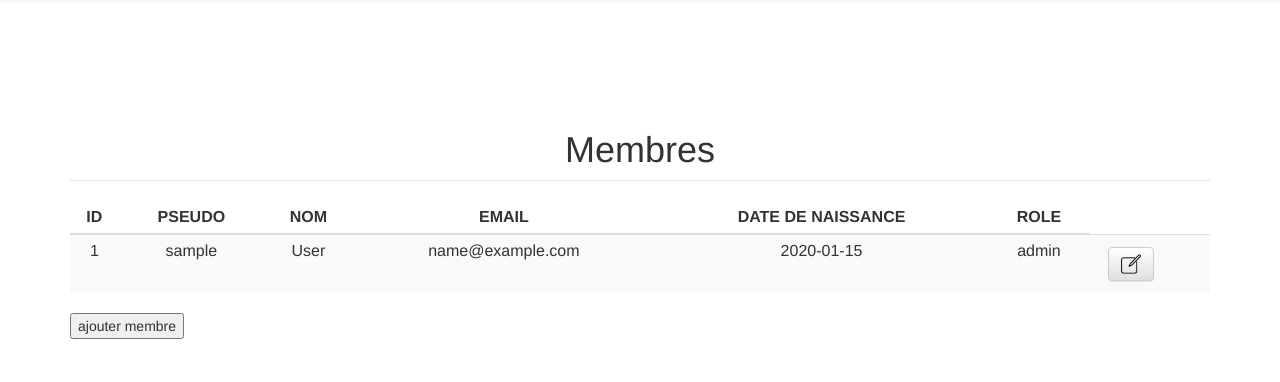
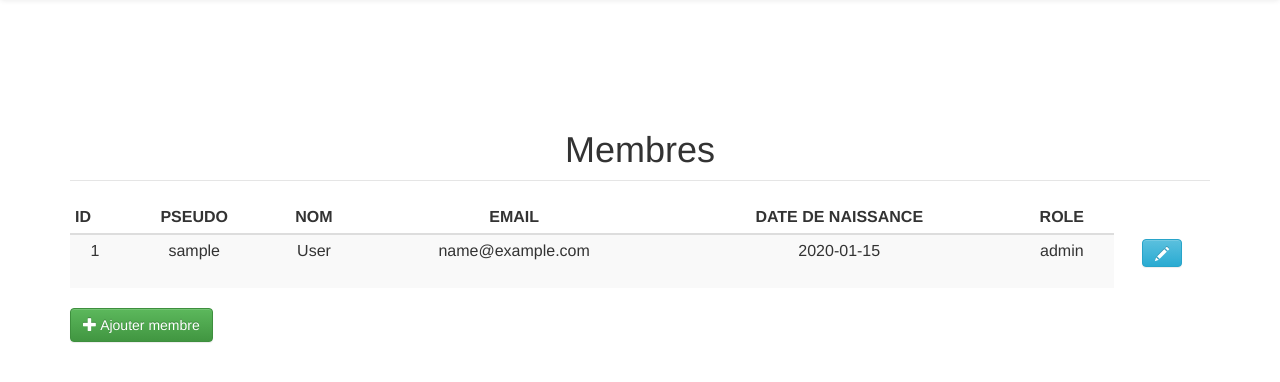
Before and after one commit to Nodiryps/online_library, a PHP site: the page made by view/view_user_list.php in a window 1280 px wide. Shown: the part 52-434 px from the top of the page. Run offline with PHP 8.4, Linux system fonts and the light colour scheme; the template is opened without the code that fills it: most values are stand-ins (such as "Sample title", 1, 10 or a date in 2020).

Commit message:
petites modifs style

```diff
--- a/view/view_profile.php
+++ b/view/view_profile.php
@@ -28,12 +28,12 @@
         </nav>
 
         <div class="container">
-            <div class="text-center"><h2 style="margin-left:15px;">Bonjour, <?= $profile->fullname ?> :)</h2></div>
+            <div><h2 style="">Bonjour, <?= $profile->fullname ?> :)</h2></div>
         </div>
 
-        <div class="container" style="margin-top:60px;">
+        <div class="container" style="margin-top:30px;">
             <table class="table table-striped table-condensed">
-                <legend class="text-center"><h1>Mes locations</h1></legend>
+                <legend class="text-center"><strong><h1>Mes locations</h1></strong></legend>
                 <thead class="thead-dark">
                     <tr>
                         <th>Livres</th>
--- a/view/view_user_list.php
+++ b/view/view_user_list.php
@@ -13,6 +13,9 @@
 
         <!-- Latest compiled and minified JavaScript -->
         <script src="https://maxcdn.bootstrapcdn.com/bootstrap/3.3.7/js/bootstrap.min.js" integrity="sha384-Tc5IQib027qvyjSMfHjOMaLkfuWVxZxUPnCJA7l2mCWNIpG9mGCD8wGNIcPD7Txa" crossorigin="anonymous"></script>
+        <style>
+            legend, td{text-align: center;}
+        </style>
     </head>
     <body>
 
@@ -25,12 +28,12 @@
 
         <div class="container" style="margin-top:110px;">
 
-            <table class="table table-striped table-condensed" >
-                <legend class="text-center"><h1>Membres</h1></legend>
+            <table class="table table-striped table-condensed">
+                <legend><strong><h1>Membres</h1></strong></legend>
                 <thead class="thead-dark">
                     <tr>
                         <?php if ($utilisateur->role == "admin"): ?>
-                            <th class="text-center">ID</th>
+                            <th>ID</th>
                         <?php endif; ?>
 
                         <th class="text-center">PSEUDO</th>
@@ -46,31 +49,31 @@
                         <?php if ($utilisateur->role == "admin"): ?>
                             <td class="text-center"> <?= $member->id ?></td>
                         <?php endif; ?>
-                        <td class="text-center"> <?= $member->username ?></td>
-                        <td class="text-center"> <?= $member->fullname ?></td>
-                        <td class="text-center"> <?= $member->email ?></td>
-                        <td class="text-center"> <?= $member->birthdate ?></td>
-                        <td class="text-center"> <?= $member->role ?></td>
+                        <td> <?= $member->username ?></td>
+                        <td> <?= $member->fullname ?></td>
+                        <td> <?= $member->email ?></td>
+                        <td> <?= $member->birthdate ?></td>
+                        <td> <?= $member->role ?></td>
                         <?php if ($utilisateur->role == "admin" || $utilisateur->role == "manager"): ?>
-                            <td style="width: 120px;height:30px;">
-                                <div class="btn">
+                            <td style="border:none;" bgcolor="white">
                                 <form action="user/edit_profile" method="POST">
                                     <input type="hidden" name="idmember" value="<?= $member->id ?>" >
-                                        <button  style="display:inline-block;float:left;"class="btn btn-default" name="modifier" type="submit" value="modifier"  >
-                                            <img style="width:20px;" src="img/edit-button.png" atl="modif">
+                                    <button class="btn btn-info" name="modifier" type="submit" value="modifier"  >
+                                        <span class="glyphicon glyphicon-pencil"></span>
                                     </button>
                                 </form>
+                            </td>
                             <?php if ($utilisateur->role == "admin" && $utilisateur->username != $member->username): ?>
+                                <td style="border:none;" bgcolor="white">
                                     <form method="post" action="user/delete_user">
                                         <input type="hidden"  name="iddelete" value="<?= $member->id ?>" >
                                         <?php if ($member->username != $utilisateur->username): ?>
-                                                <button style="display:inline-block;" class="btn btn-danger" name="delete" type="submit" value="supprimer">
-                                                    <img  style="width:20px;" src="img/delete-button.png" >
+                                            <button class="btn btn-danger" name="delete" type="submit" value="supprimer">
+                                                <span class="glyphicon glyphicon-trash"></span>
                                             </button>
                                         <?php endif; ?>
                                     <?php endif; ?>
                                 </form>
-                                </div>
                             </td>
                         <?php endif; ?>
                     <?php endforeach; ?>
@@ -78,7 +81,9 @@
             </table>
             <?php if ($utilisateur->role == "admin" || $utilisateur->role == "manager"): ?>
                 <form method="post" action="user/add_user">
-                    <input type="submit" value="ajouter membre" >
+                    <button class="btn btn-success" name="addMember" type="submit" value="ajouter membre">
+                        <span class="glyphicon glyphicon-plus"></span> Ajouter membre
+                    </button>
                 </form>
             <?php endif; ?>
 
```
Also changed, not shown: view/view_book_manager.php (+13 -12 lines). Lines whose indentation alone changed are shown as unchanged.
